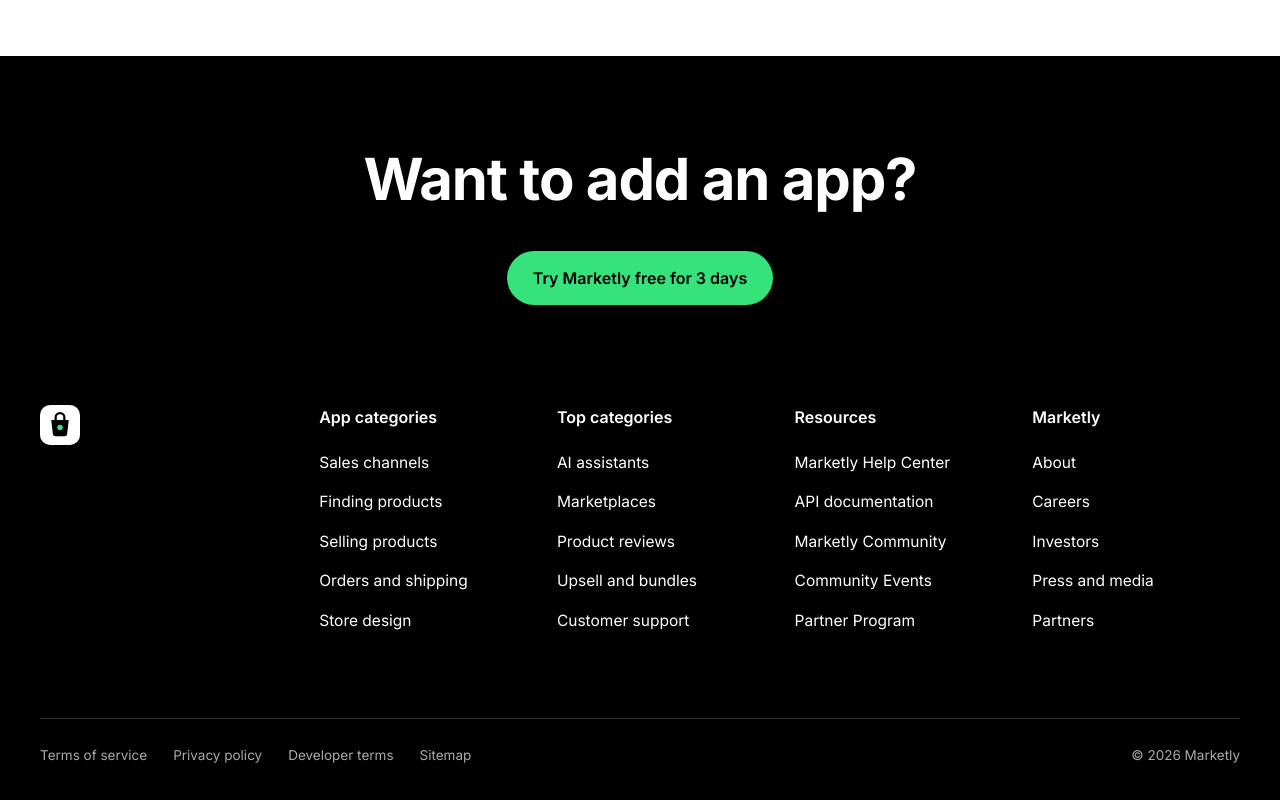
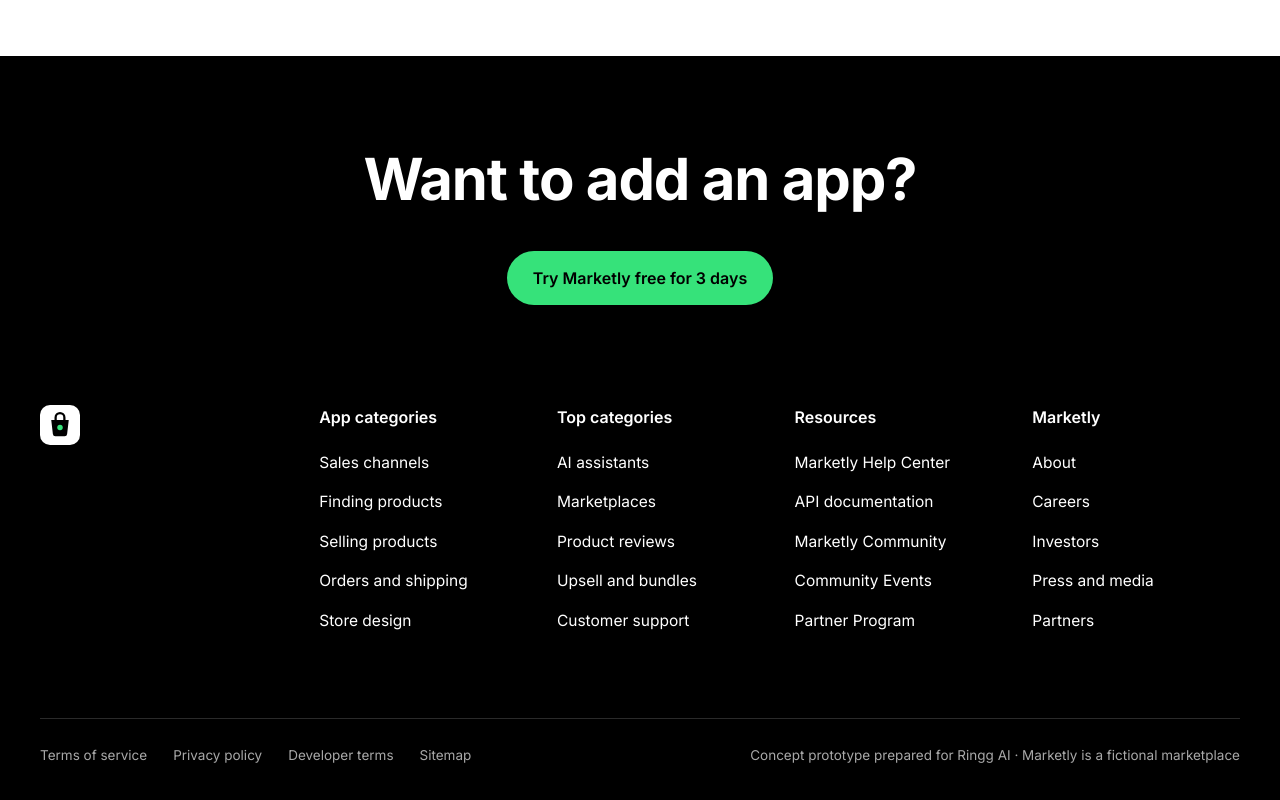
Before and after one commit to Anusha-Karwa/Ringg-for-shopify, a plain HTML site: page index.html in a window 1280 px wide. Shown: the part 3135-3935 px from the top of the page. Drawn offline with Linux system fonts and the light colour scheme.

Commit message:
Add concept-prototype note to footer
Co-Authored-By: Claude Opus 5.5 <noreply@anthropic.com>
Claude-Session: https://claude.ai/code/session_01DPmAUYNfEY2UZSF6DAqXo4

```diff
--- a/index.html
+++ b/index.html
@@ -427,7 +427,7 @@ footer a:hover{text-decoration:underline}
       <div><h6>Resources</h6><ul><li><a href="#">Marketly Help Center</a></li><li><a href="#">API documentation</a></li><li><a href="#">Marketly Community</a></li><li><a href="#">Community Events</a></li><li><a href="#">Partner Program</a></li></ul></div>
       <div><h6>Marketly</h6><ul><li><a href="#">About</a></li><li><a href="#">Careers</a></li><li><a href="#">Investors</a></li><li><a href="#">Press and media</a></li><li><a href="#">Partners</a></li></ul></div>
     </div>
-    <div class="legal"><a href="#">Terms of service</a><a href="#">Privacy policy</a><a href="#">Developer terms</a><a href="#">Sitemap</a><span>© 2026 Marketly</span></div>
+    <div class="legal"><a href="#">Terms of service</a><a href="#">Privacy policy</a><a href="#">Developer terms</a><a href="#">Sitemap</a><span>Concept prototype prepared for Ringg AI · Marketly is a fictional marketplace</span></div>
   </div>
 </footer>
 
```
